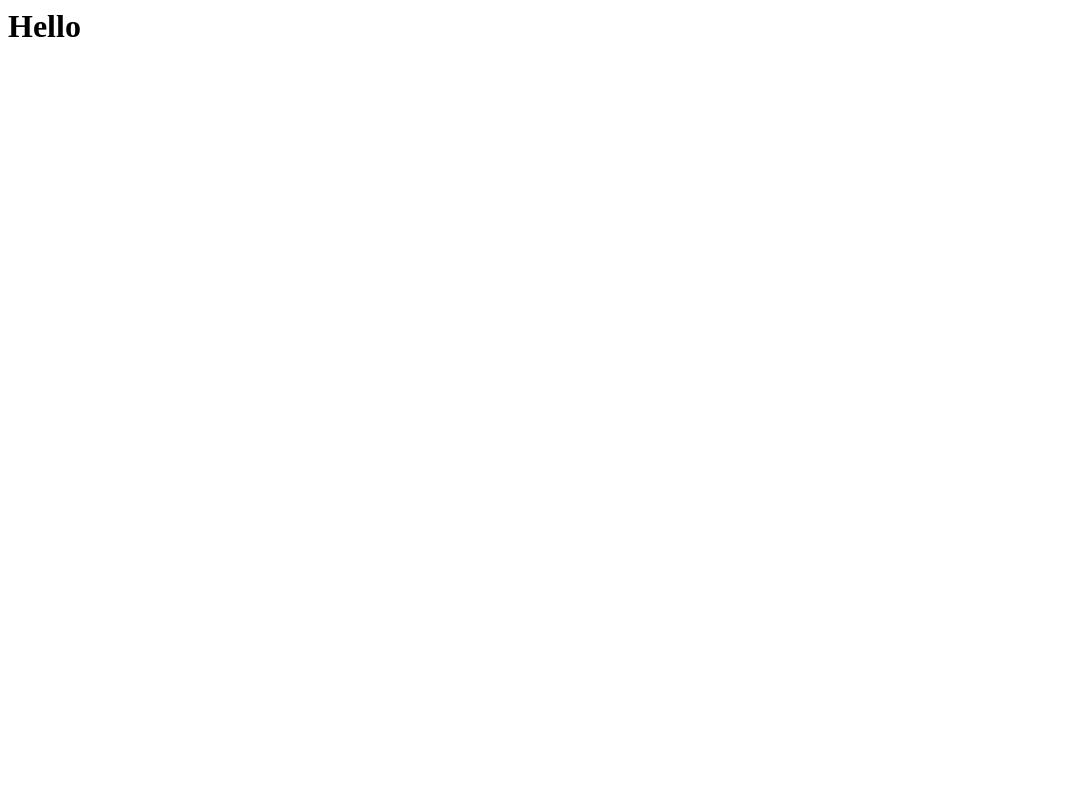
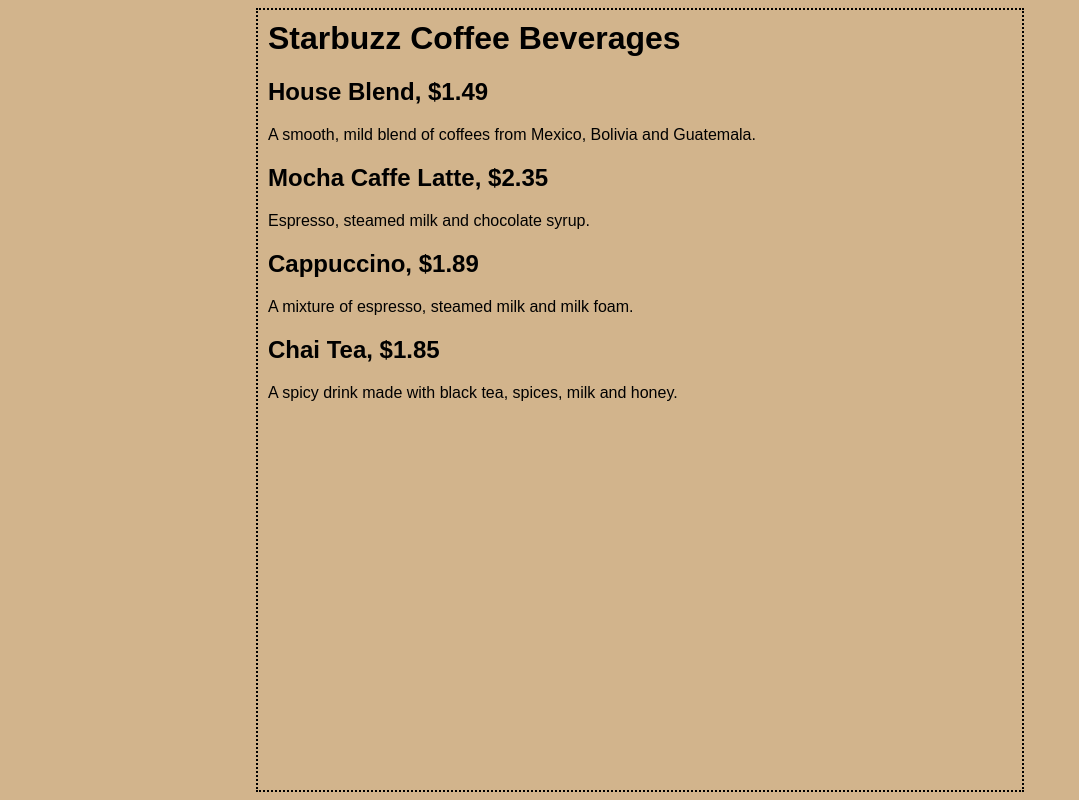
Before and after one commit to JDRafferty/Website-stuff, a plain HTML site: page index.html in a window 1280 px wide. Shown: the whole page, without its empty margins (0-1079 px from the left). Drawn offline with Linux system fonts and the light colour scheme.

Commit message:
Add files via upload

```diff
--- a/index.html
+++ b/index.html
@@ -1 +1,31 @@
-<h1>Hello</h1>
+<html>
+<head>
+	<title>Starbuzz Coffee</title>
+	<style>
+		body {
+			background-color: #d2b48c;
+			margin-left: 20%;
+			margin-right: 20%;
+			border: 2px dotted black;
+			padding: 10px 10px 10px 10px;
+			font-family: sans-serif;
+		}
+	</style>
+</head>
+
+<body>
+	<h1>Starbuzz Coffee Beverages</h1>
+
+	<h2>House Blend, $1.49</h2>
+	<p>A smooth, mild blend of coffees from Mexico, Bolivia and Guatemala.</p>
+
+	<h2>Mocha Caffe Latte, $2.35</h2>
+	<p>Espresso, steamed milk and chocolate syrup.</p>
+
+	<h2>Cappuccino, $1.89</h2>
+	<p>A mixture of espresso, steamed milk and milk foam.</p>
+
+	<h2>Chai Tea, $1.85</h2>
+	<p>A spicy drink made with black tea, spices, milk and honey.</p>
+</body>
+</html>
```
